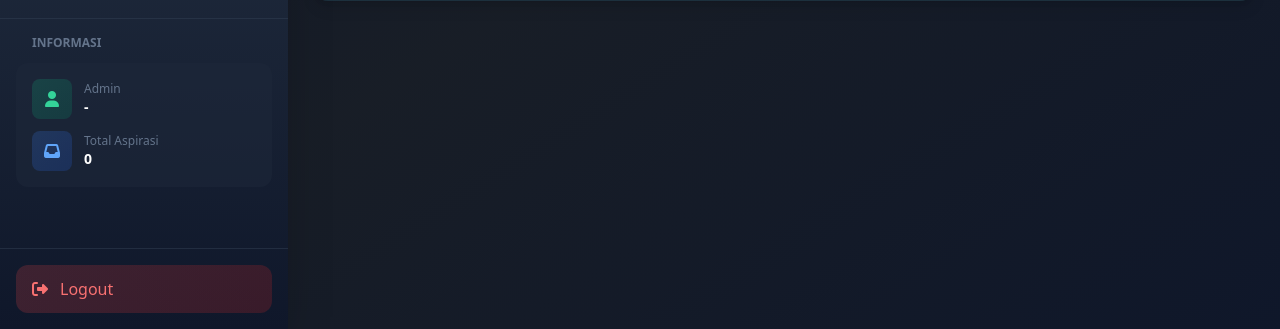
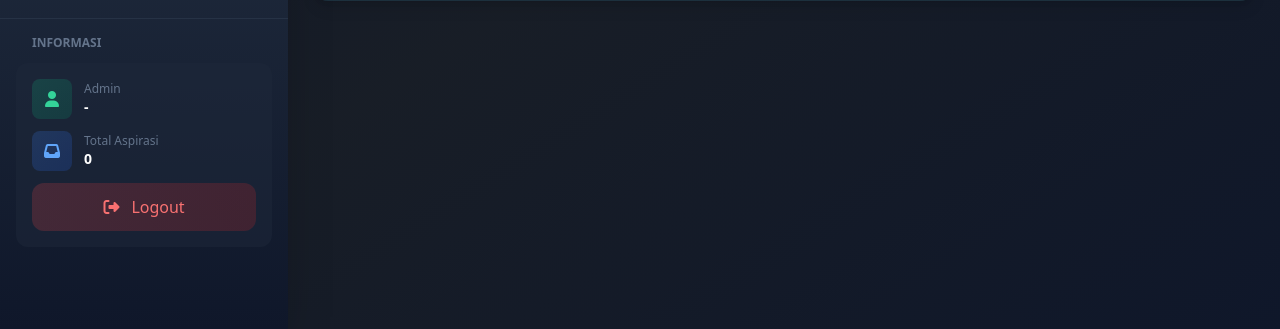
Before and after one commit to xfakh/MPKFULL, a Flask app: page /dashboard in a window 1280 px wide. Shown: the part 471-800 px from the top of the page. Run offline with Flask 3, Linux system fonts and the light colour scheme; a user stored in the database is signed in; some libraries are stand-ins or nearby versions.

Commit message:
2026-10-21 - Fix logout button position in admin dashboard

```diff
--- a/templates/dashboard.html
+++ b/templates/dashboard.html
@@ -140,14 +140,12 @@
               <div id="sidebarTotalAspirasi" class="text-sm font-semibold text-white">0</div>
             </div>
           </div>
+
+          <button onclick="logout()" class="w-full flex items-center justify-center gap-3 px-4 py-3 rounded-xl bg-gradient-to-r from-red-500/20 to-red-600/20 text-red-400 hover:from-red-500/30 hover:to-red-600/30 font-medium transition-all mt-4">
+            <i class="fas fa-sign-out-alt"></i>
+            <span>Logout</span>
+          </button>
         </div>
-      </div>
-
-      <div class="absolute bottom-0 left-0 right-0 p-4 border-t border-slate-700/50">
-        <button onclick="logout()" class="w-full flex items-center gap-3 px-4 py-3 rounded-xl bg-gradient-to-r from-red-500/20 to-red-600/20 text-red-400 hover:from-red-500/30 hover:to-red-600/30 font-medium transition-all">
-          <i class="fas fa-sign-out-alt"></i>
-          <span>Logout</span>
-        </button>
       </div>
     </aside>
 
```
